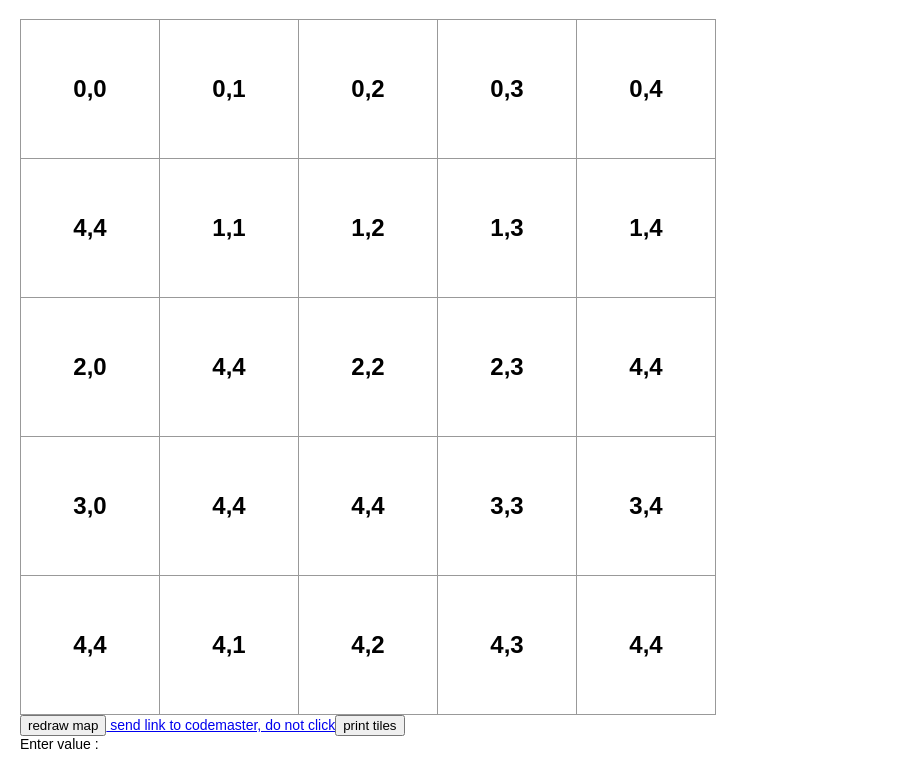
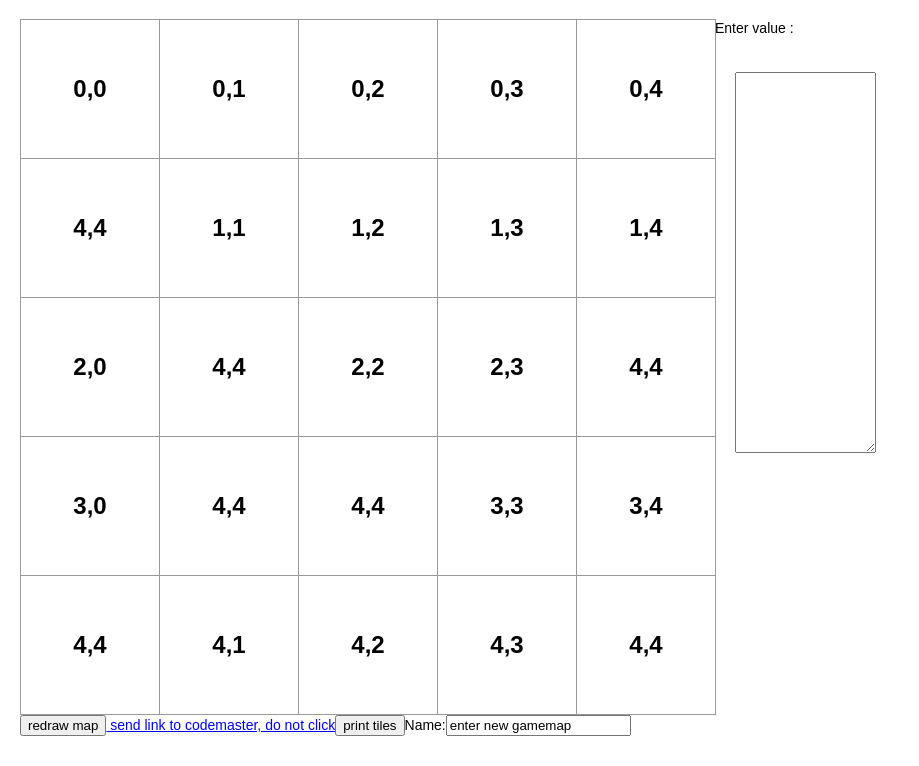
Before and after one commit to adekcz/codenames, a React (Create React App) app: page / in a window 1280 px wide. Shown: the top 766 px of the page, without its empty margins (0-919 px from the left). Built offline with nearby package versions, Linux system fonts and the light colour scheme.

Commit message:
words input textarea styled to be next to grid

```diff
--- a/src/App.css
+++ b/src/App.css
@@ -45,6 +45,14 @@ ol, ul {
   background: grey;
 }
 
+textarea {
+    margin: 20px;
+
+}
+.rowC{
+    display:flex; flex-direction:row;
+}
+
 
 .tile:focus {
   outline: none;
--- a/src/App.js
+++ b/src/App.js
@@ -264,10 +264,13 @@ let App = () => {
 
     return (
         <div>
+        <div className='rowC'>
         <Board tiles={tiles}
         currentColors={currentColors}
         changeColor={changeColor}
         />
+        <Textareademo tiles={tiles} setTiles={ (value) => setTiles(value) }    />
+        </div>
         <button  onClick={() => {
             setTiles(initGameMap(tiles));
             setCurrentColors(create2dArray(size,size));
@@ -279,7 +282,6 @@ let App = () => {
         <button  onClick={() => printArray(tiles, "on print tiles")}>
         print tiles
         </button>
-        <Textareademo tiles={tiles} setTiles={ (value) => setTiles(value) }    />
         <label>
         Name:
         <input type="text" value={labelForSetGameMapInput} onChange={handleChangeColors} />
```
